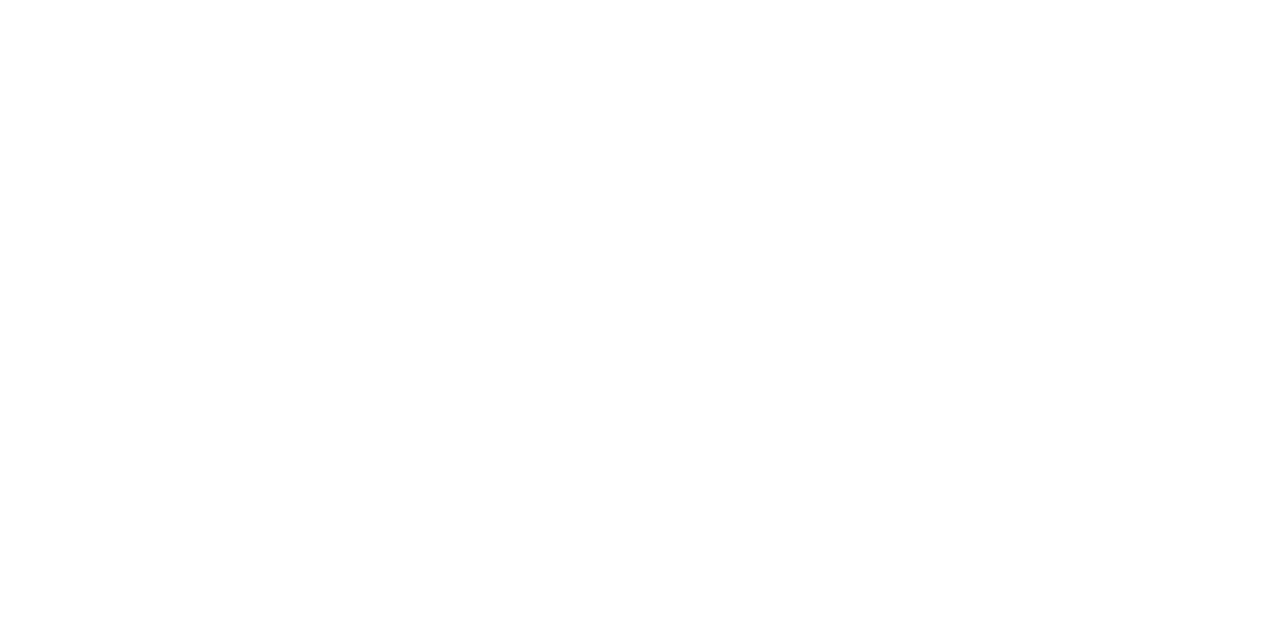
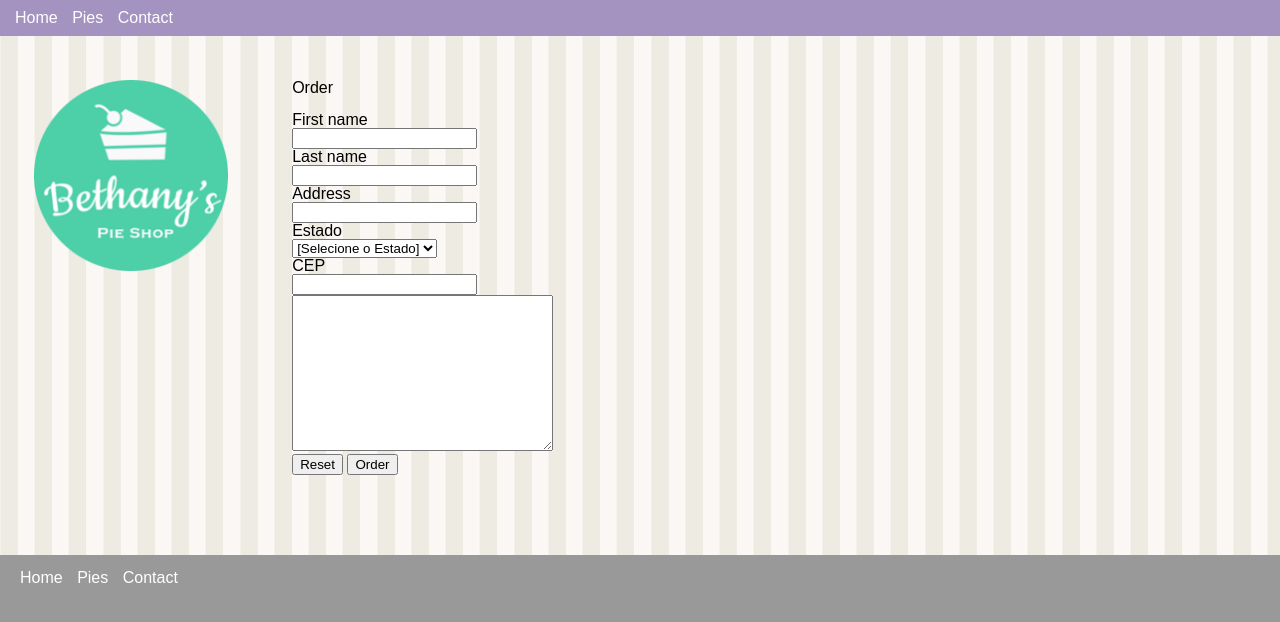
Before and after one commit to rogerbenedik/bethanypieshop1, a plain HTML site: page order.html in a window 1280 px wide. Drawn offline with Linux system fonts and the light colour scheme.

Commit message:
feat: order html

```diff
--- /dev/null
+++ b/app.js
@@ -0,0 +1,19 @@
+window.addEventListener("DOMContentLoaded", function(e){
+    const orderButtons = document.querySelectorAll('button[data-order');
+    orderButtons.forEach(function(button){
+        button.addEventListener("click", function(e){
+            const button = e.currentTarget;
+            const container = button.parentNode;
+            const order = {
+                id: button.getAttribute("data-order"),
+                title: container.querySelector(".title").innerText,
+                price: container.querySelector(".price").innerText,
+                desc: container.querySelector(".desc").innerText,
+            };
+            localStorage.setItem("order", JSON.stringify(order));
+
+            const url = window.location.href.replace("pies.html", "order.html");
+            window.location.href = url;
+        });
+    });
+});
--- a/index.css
+++ b/index.css
@@ -105,3 +105,6 @@ font-size: 25px;
 font-weight: bold;
 margin-left: 10px;
 }
+.pie_page{
+    text-decoration: none;
+}
--- a/index.html
+++ b/index.html
@@ -38,7 +38,7 @@
             <img class="banner-main" src="./image/banner.png" alt="Bethany Pie Shop">
             <h1 class="sub-title">Welcome to Bethany Pie Shop</h1>
             <p>From Pecan to plum, our pies are made in with the warmth and tradition.
-             Take a moment to <a href="pies.html">browse our pies</a>
+             Take a moment to <a class="pie_page" href="pies.html">browse our pies</a>
                 and see which of our delectable
                 desserts are soon to arrive on your doorstep.
             </p>
@@ -53,5 +53,6 @@
         </ul>
     </nav>
     </footer>
+    <script src="app.js"></script>
 </body>
 </html>
--- a/order.html
+++ b/order.html
@@ -0,0 +1,95 @@
+<!DOCTYPE html>
+<html lang="en">
+<head>
+    <meta charset="UTF-8">
+    <meta http-equiv="X-UA-Compatible" content="IE=edge">
+    <meta name="viewport" content="width=device-width, initial-scale=1.0">
+    <link rel="stylesheet" href="index.css">
+    <title>Order | Pie Shop</title>
+</head>
+<body>
+    <header>
+        <nav>
+            <ul>
+                <li><a href="/">Home</a></li>
+                <li><a href="pies.html">Pies</a></li>
+                <li><a href="contact.html">Contact</a></li>
+            </ul>
+        </nav>
+    </header>
+    <main>
+        <aside><img class="logo" src="./image/logo.png" alt="Bethanys Pie Shop"></aside>
+        <article>
+            <h1>Order</h1>
+            <br>
+            <form action="" method="POST">
+            <div class="input-group">
+                    <div><label for="first-name">First name</label></div>
+                    <div><input type="text" name="first-name" id="first-name"></div>
+             </div>
+             <div class="input-group">
+                <div><label for="last-name">Last name</label></div>
+                <div><input type="text" name="first-name" id="last-name"></div>
+            </div>
+            <div class="input-group">
+                <div><label for="adress">Address</label></div>
+                <div><input type="text" name="address" id="address"></div>
+         </div>
+         <div class="input-group">
+             <div><label for="state">Estado</label></div>
+             <select name="estado" id="state">
+                <option value="estado">[Selecione o Estado]</option>
+                <option value="ac">Acre</option>
+                <option value="al">Alagoas</option>
+                <option value="am">Amazonas</option>
+                <option value="ap">Amapá</option>
+                <option value="ba">Bahia</option>
+                <option value="ce">Ceará</option>
+                <option value="df">Distrito Federal</option>
+                <option value="es">Espírito Santo</option>
+                <option value="go">Goiás</option>
+                <option value="ma">Maranhão</option>
+                <option value="mt">Mato Grosso</option>
+                <option value="ms">Mato Grosso do Sul</option>
+                <option value="mg">Minas Gerais</option>
+                <option value="pa">Pará</option>
+                <option value="pb">Paraíba</option>
+                <option value="pr">Paraná</option>
+                <option value="pe">Pernambuco</option>
+                <option value="pi">Piauí</option>
+                <option value="rj">Rio de Janeiro</option>
+                <option value="rn">Rio Grande do Norte</option>
+                <option value="ro">Rondônia</option>
+                <option value="rs">Rio Grande do Sul</option>
+                <option value="rr">Roraima</option>
+                <option value="sc">Santa Catarina</option>
+                <option value="se">Sergipe</option>
+                <option value="sp">São Paulo</option>
+                <option value="to">Tocantins</option>
+            </select>
+         </div>
+         <div class="input-group">
+             <div><label for="postal-code">CEP</label></div>
+             <div><input type="text" name="postal-code" id="postal-code"></div>
+         </div>
+         <div class="input-group">
+             <textarea name="comments" id="comments" cols="30" rows="10"></textarea>
+         </div>
+         <input type="reset" value="Reset">
+         <input type="submit" value="Order">
+
+                </form>
+        </article>
+    </main>
+    <footer>
+        <nav>
+        <ul>
+            <li><a href="/">Home</a></li>
+            <li><a href="pies.html">Pies</a></li>
+            <li><a href="contact.html">Contact</a></li>
+        </ul>
+    </nav>
+    </footer>
+    <script src="app.js"></script>
+</body>
+</html>
```
Also changed, not shown: pies.html (+3 -2 lines), 1 other file.
